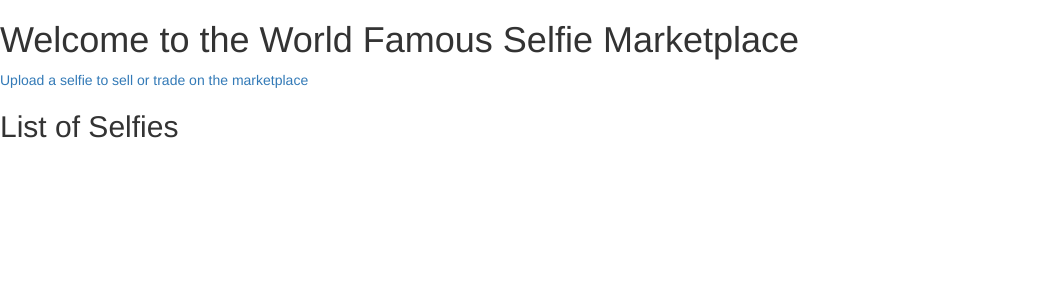
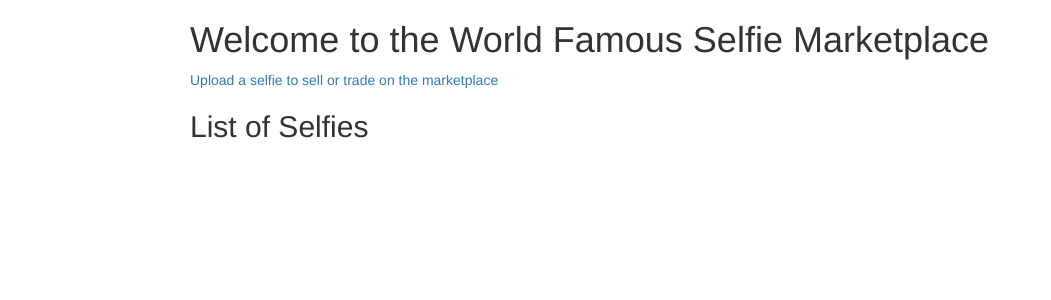
Before and after one commit to rbmellon/selfie-marketplace, a Python web app: template templates/index.html in a window 1280 px wide. Shown: the top 300 px of the page, without its empty margins (0-1051 px from the left). Run offline with Jinja, Linux system fonts and the light colour scheme; the template is opened without the code that fills it, so the values that code supplies are empty; some libraries are stand-ins or nearby versions.

Commit message:
Add margin

```diff
--- a/templates/index.html
+++ b/templates/index.html
@@ -3,8 +3,15 @@
 <head>
 	<title>Selfie Marketplace</title>
 	<link rel="stylesheet" href="https://maxcdn.bootstrapcdn.com/bootstrap/3.4.0/css/bootstrap.min.css">
+  <style>
+    .main{
+      width: 900px;
+      margin: 0 auto;
+    }
+  </style>
 </head>
 <body>
+  <div class="main">
 	<h1>Welcome to the World Famous Selfie Marketplace</h1>
   <a href="/new">Upload a selfie to sell or trade on the marketplace</a>
 	<h2>List of Selfies</h2>
@@ -24,5 +31,6 @@
 		  </li>
 		{% endfor %}
 	</ul>
+</div>
 </body>
 </html>
```
Also changed, not shown: templates/upload.html (+8 -0 lines).
